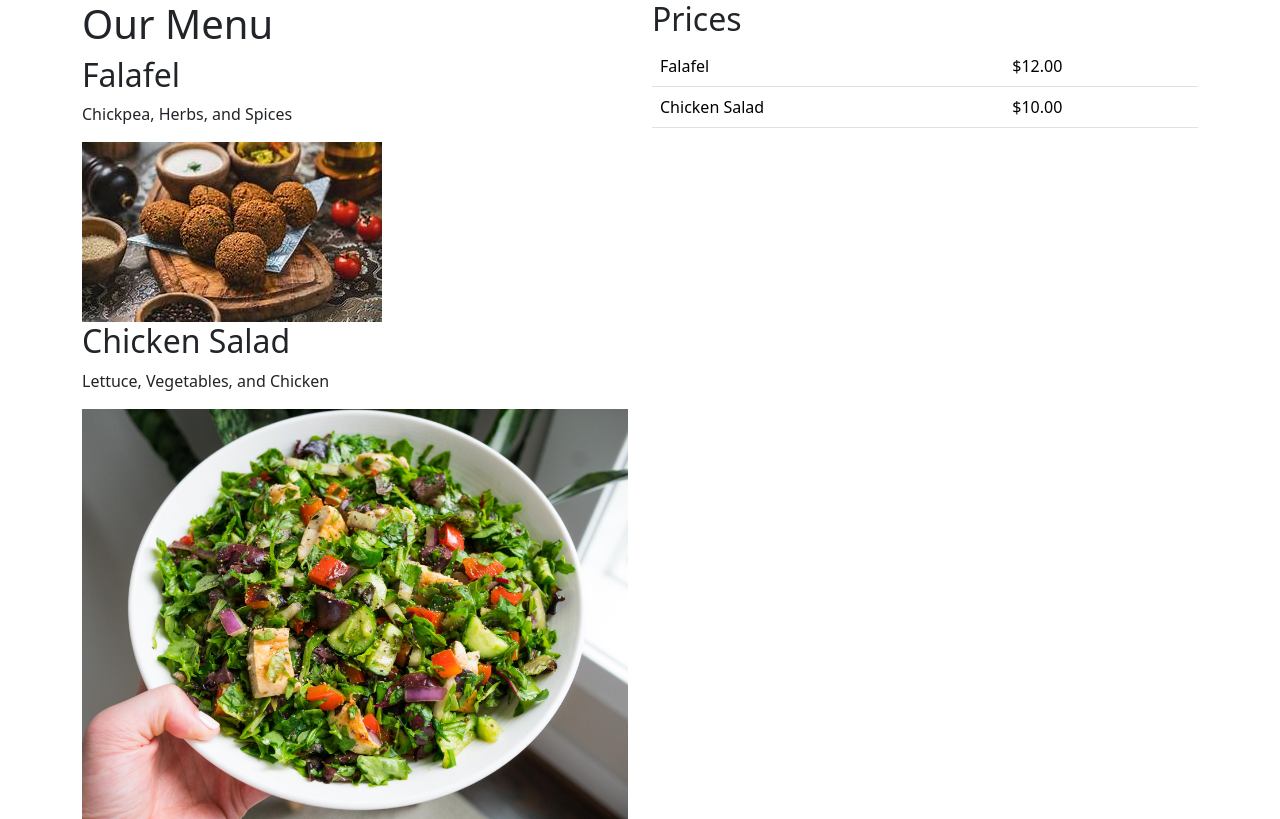
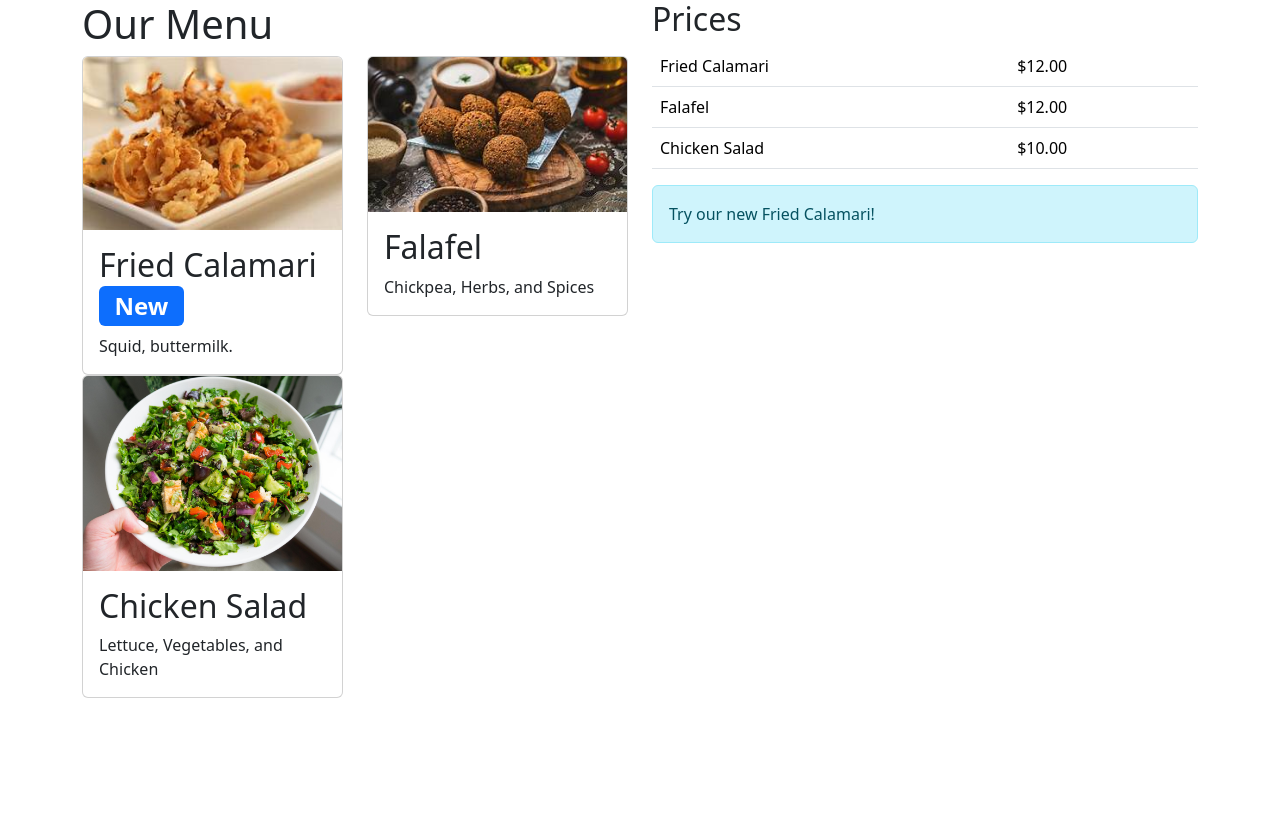
Before and after one commit to keirlsmith/Bootstrap-little-lemon, a plain HTML site: page index.html in a window 1280 px wide. Drawn offline with nearby package versions, Linux system fonts and the light colour scheme.

Commit message:
second commit

```diff
--- a/index.html
+++ b/index.html
@@ -10,18 +10,49 @@
 <body>
     <div class="container">
         <div class="row">
-            <div class="col">
+            <div class="col-12 col-lg-6">
                 <h1>Our Menu</h1>
-                <h2>Falafel</h2>
-                <p>Chickpea, Herbs, and Spices</p>
-                <img src="falafel.jpeg" class="img-fluid" alt="">
-                <h2>Chicken Salad</h2>
-                <p>Lettuce, Vegetables, and Chicken</p>
-                <img src="salad.jpg" class="img-fluid" alt="">
+                <div class="row">
+                    <div class="col-12 col-lg-6">
+                        <div class="card">
+                            <img src="calamari.jpeg"  class="card-img-top" alt="">
+                            <div class="card-body">
+                                <h2 class="card-title">Fried Calamari <span class="badge bg-primary">New</span></h2>
+                                <p class="card-text">Squid, buttermilk.</p>
+                            </div>
+                        </div>
+                    </div>
+                    <div class="col-12 col-lg-6">
+                        <div class="card">
+                            <img src="falafel.jpeg" class="card-img-top" alt="">
+                            <div class="card-body">
+                                <h2 class="card-title">Falafel</h2>
+                                <p class="card-text">Chickpea, Herbs, and Spices</p>
+                            </div>
+                        </div>
+                    </div>
+                    <div class="col-12 col-lg-6">
+                        <div class="card">
+                            <img src="salad.jpg" class="card-img-top" alt="">
+                            <div class="card-body">
+                                <h2 class="card-title">Chicken Salad</h2>
+                                <p class="card-text">Lettuce, Vegetables, and Chicken</p>
+                            </div>
+                        </div>
+                    </div>
+                </div>
             </div>
-            <div class="col">
+            <div class="col-12 col-lg-6">
                 <h2>Prices</h2>
                 <table class="table">
+                    <tr>
+                        <td>
+                            Fried Calamari
+                        </td>
+                        <td>
+                            $12.00
+                        </td>
+                    </tr>
                     <tr>
                         <td>
                             Falafel
@@ -39,6 +70,9 @@
                         </td>
                     </tr>
                 </table>
+                <div class="alert alert-info" role="alert">
+                    Try our new Fried Calamari!
+                </div>
             </div>
         </div>
     </div>
```
Also changed, not shown: 115168_45900_7388b824-b2f0-4ffa-ae56-58d13a637de8.jpg (added), calamari.jpeg (added).
